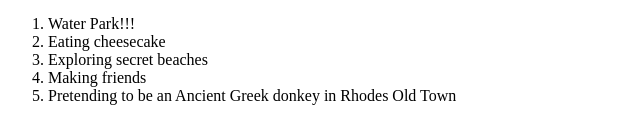
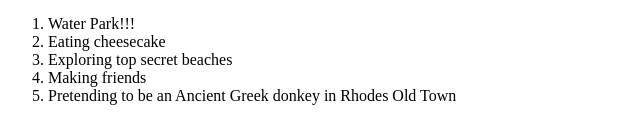
Before and after one commit to ErifP/TinyDonkey, a plain HTML site: page index.html in a window 1280 px wide. Shown: the part 775-893 px from the top of the page, 0-640 px from the left. Drawn offline with Linux system fonts and the light colour scheme.

Commit message:
Added word 'top'

```diff
--- a/index.html
+++ b/index.html
@@ -28,7 +28,7 @@
     <ol>
         <li>Water Park!!!</li>
         <li>Eating cheesecake</li>
-        <li>Exploring secret beaches</li>
+        <li>Exploring top secret beaches</li>
         <li>Making friends</li>
         <li>Pretending to be an Ancient Greek donkey in Rhodes Old Town</li>
     </ol>
```
